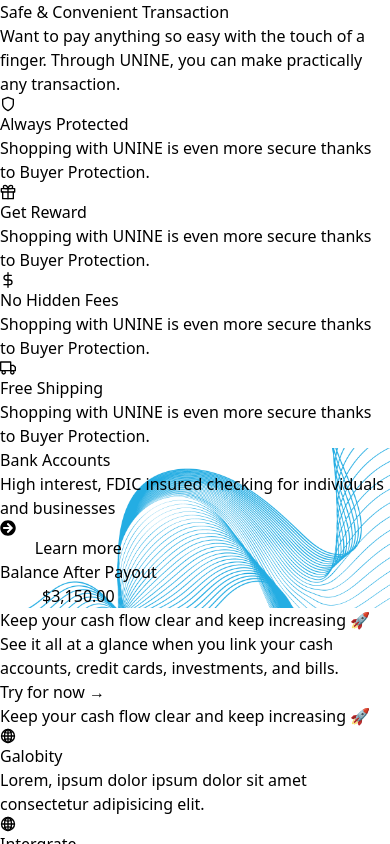
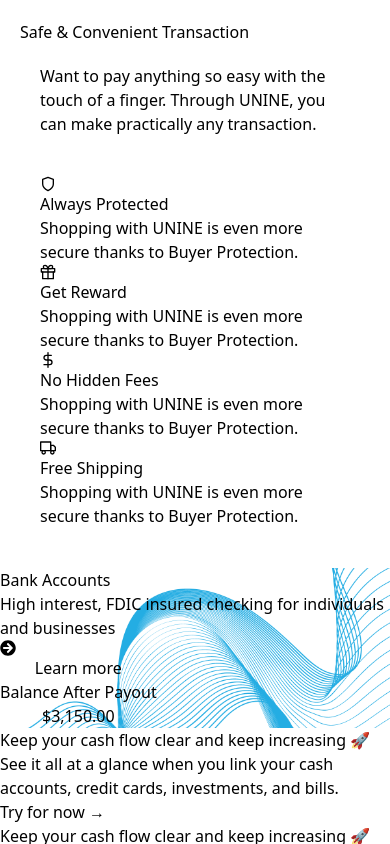
Before and after one commit to deepu-paswan-1123/Banking-1, a React (Vite) app: page / in a window 390 px wide. Shown: the top 844 px of the page. Built offline with nearby package versions, Linux system fonts and the light colour scheme.

Commit message:
here i add the media file code

```diff
--- a/src/components/Cardsection/Featuresection.jsx
+++ b/src/components/Cardsection/Featuresection.jsx
@@ -1,25 +1,26 @@
 import React from "react";
 import FeatureCard from "./FeatureCard";
 import { FiShield, FiGift, FiDollarSign, FiTruck } from "react-icons/fi";
+import "../Css/Featurecard.css"
 
 function FeatureSection() {
   return (
     <section
-      className=" py-12 md:px-8 lg:px-16 bg-white/50 text-gray-800"
+      className=" py-12 md:px-8 lg:px-16 bg-white/50 text-gray-800 card1"
       // style={{
       //   backgroundImage: "url('/assets/Card1/card.jpg')",
       //   backgroundSize: "cover",
       //   backgroundPosition: "center",
       // }}
     >
-      <h2 className="text-2xl font-bold text-center mt-4 mb-4">
+      <h2 className="text-2xl font-bold text-center mt-4 mb-4 ">
         Safe & Convenient Transaction
       </h2>
-      <p className="text-center text-gray-600 mb-8 mt-4">
+      <p className="text-center text-gray-600 mb-8 mt-4 card1">
         Want to pay anything so easy with the touch of a finger. Through UNINE,
         you can make practically any transaction.
       </p>
-      <div className="grid gap-7 sm:grid-cols-2 lg:grid-cols-4 mt-8">
+      <div className="grid gap-7 sm:grid-cols-2 lg:grid-cols-4 mt-8 card1">
         <FeatureCard
           icon={<FiShield />}
           title="Always Protected"
--- /dev/null
+++ b/src/components/Css/Featurecard.css
@@ -0,0 +1,18 @@
+@media(max-width: 768px){
+    .card1{
+        padding: 20px;
+
+    }
+}
+@media(max-width: 640px){
+    .card1{
+        justify-content: center;
+
+    }
+}
+@media(max-width: 387px){
+    .card1{
+        padding: 20px;
+
+    }
+}
```
